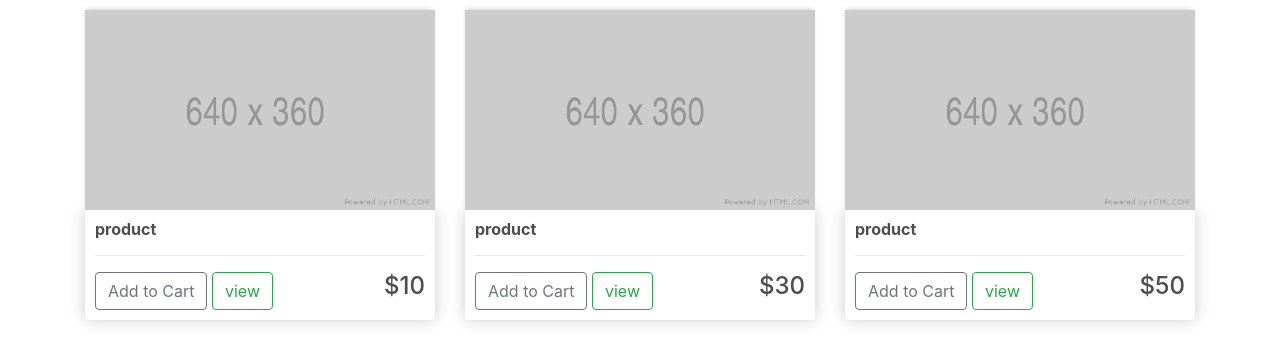
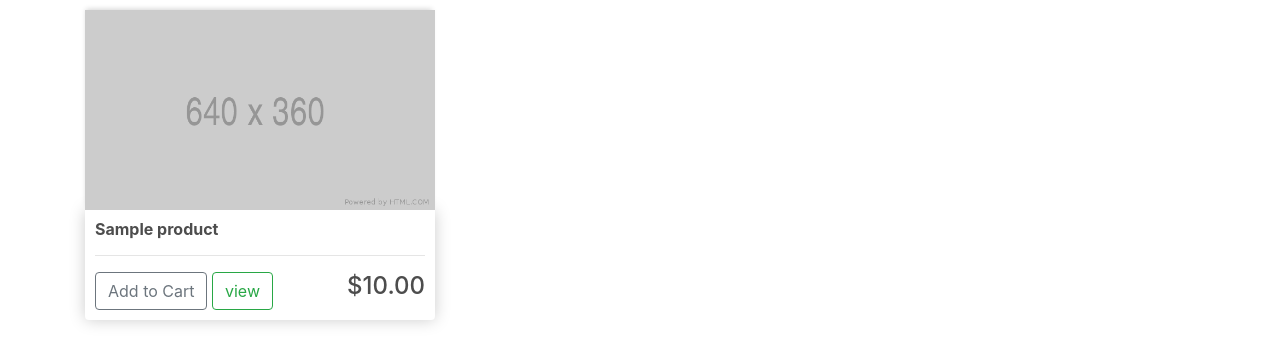
Before and after one commit to ChimaCoded/django_ecommerce, a Django app: template store/templates/store/store.html in a window 1280 px wide. Shown: the part 57-421 px from the top of the page. Run offline with Django 3.2, Linux system fonts and the light colour scheme; the template is opened without the code that fills it: most values are stand-ins (such as "Sample title", 1, 10 or a date in 2020); some libraries are stand-ins or nearby versions.

Commit message:
Store Views
editing store field

showing products from database

```diff
--- a/store/templates/store/store.html
+++ b/store/templates/store/store.html
@@ -3,37 +3,17 @@
 
 {% block content %}
     <div class="row">
+        {% for product in products %}
         <div class="col-lg-4">
             <img class="thumbnail" src="{% static 'images/placeholder.png' %}">
             <div class="box-element product">
-                <h6><strong>product</strong></h6>
+                <h6><strong>{{ product.name }}</strong></h6>
                 <hr>
                 <button class="btn btn-outline-secondary add-btn">Add to Cart</button>
                 <a class="btn btn-outline-success" href="#">view</a>
-                <h4 style="display: inline-block; float: right;">$10</h4>
+                <h4 style="display: inline-block; float: right;">${{ product.price|floatformat:2 }}</h4>
             </div>
         </div>
-
-        <div class="col-lg-4">
-            <img class="thumbnail" src="{% static 'images/placeholder.png' %}">
-            <div class="box-element product">
-                <h6><strong>product</strong></h6>
-                <hr>
-                <button class="btn btn-outline-secondary add-btn">Add to Cart</button>
-                <a class="btn btn-outline-success" href="#">view</a>
-                <h4 style="display: inline-block; float: right;">$30</h4>
-            </div>
-        </div>
-
-        <div class="col-lg-4">
-            <img class="thumbnail" src="{% static 'images/placeholder.png' %}">
-            <div class="box-element product">
-                <h6><strong>product</strong></h6>
-                <hr>
-                <button class="btn btn-outline-secondary add-btn">Add to Cart</button>
-                <a class="btn btn-outline-success" href="#">view</a>
-                <h4 style="display: inline-block; float: right;">$50</h4>
-            </div>
-        </div>
+        {% endfor %}
     </div>
 {% endblock content %}
--- a/store/views.py
+++ b/store/views.py
@@ -1,9 +1,11 @@
 from django.shortcuts import render
+from .models import *
 
 # Create your views here.
 
 def store(request):
-    context = {}
+    products = Product.objects.all()
+    context = {'products' : products}
     return render(request, 'store/store.html', context)
 
 def cart(request):
```
